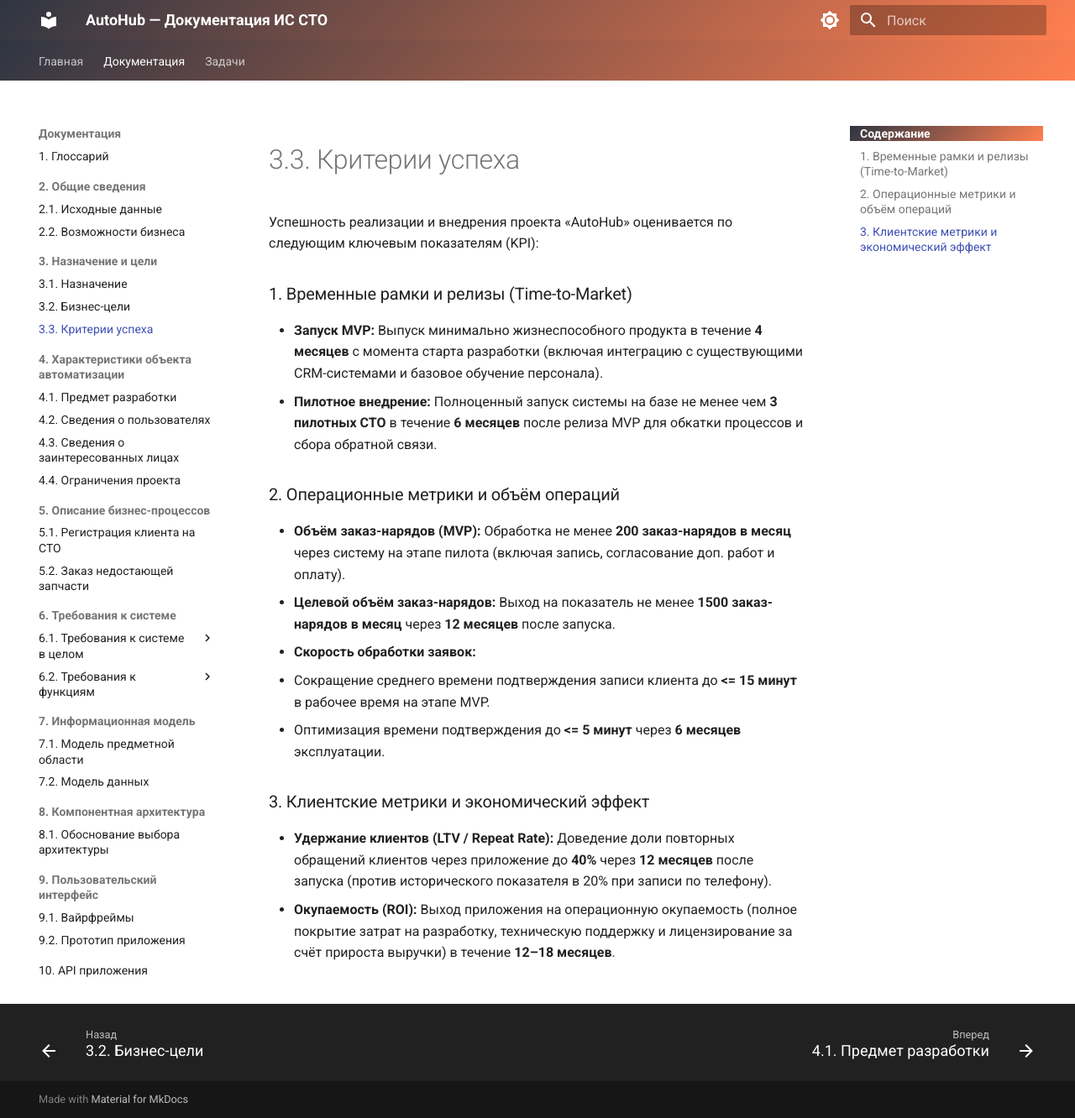
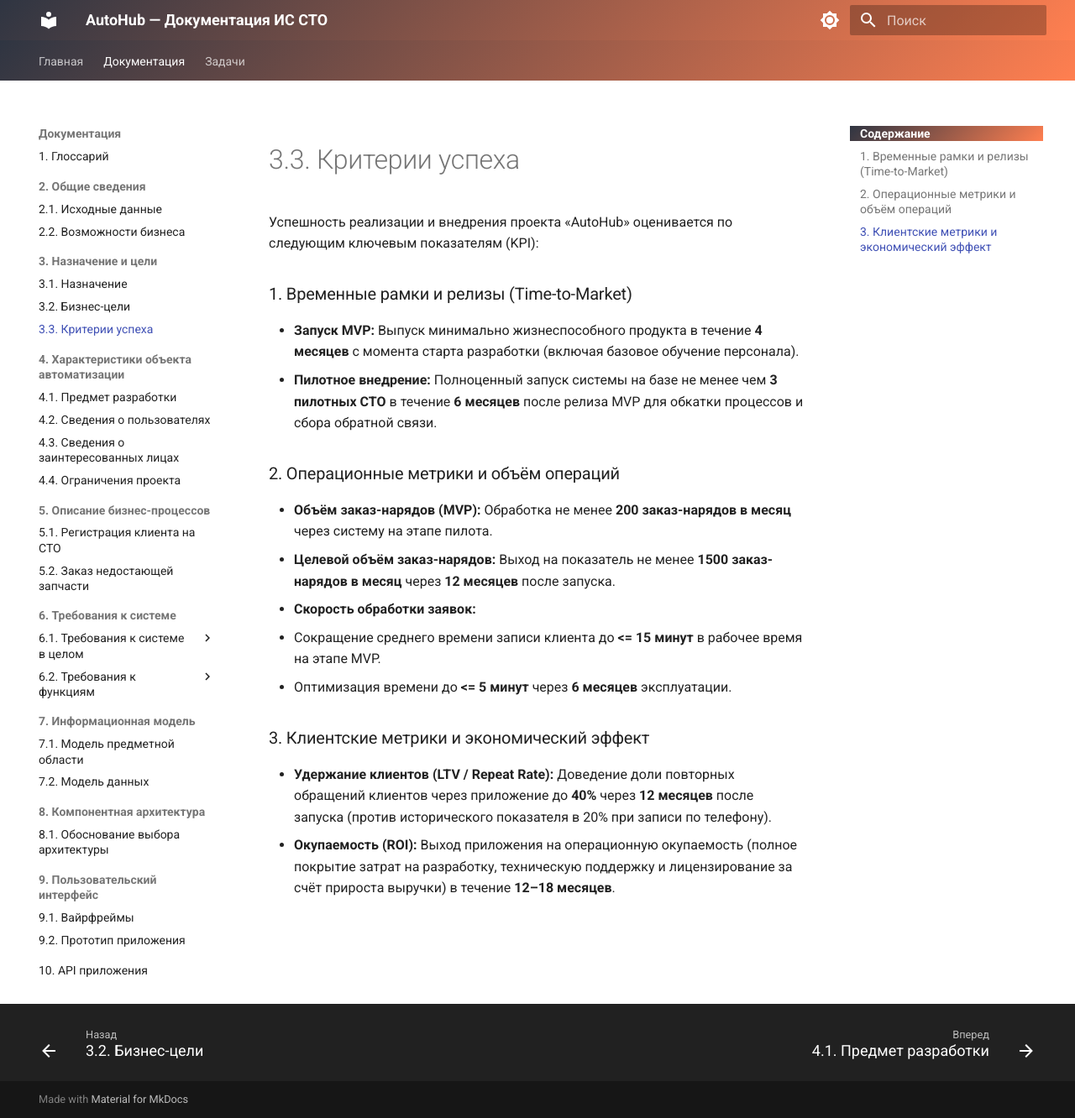
Before and after one commit to IggyKuz/AutoHub-Docs, an MkDocs documentation site: the page built from docs/goals/success-criteria.md, in a window 1280 px wide and 1332 px high. Shown: the whole window at 84% size. Built offline with MkDocs 1.6.1 and Material for MkDocs 9.7.7, drawn with Linux system fonts in a browser that asks for light colours.

Commit message:
Правка по п2 от куратора

```diff
--- a/docs/goals/success-criteria.md
+++ b/docs/goals/success-criteria.md
@@ -3,15 +3,15 @@
 Успешность реализации и внедрения проекта «AutoHub» оценивается по следующим ключевым показателям (KPI):
 
 ### 1. Временные рамки и релизы (Time-to-Market)
-* **Запуск MVP:** Выпуск минимально жизнеспособного продукта в течение **4 месяцев** с момента старта разработки (включая интеграцию с существующими CRM-системами и базовое обучение персонала).
+* **Запуск MVP:** Выпуск минимально жизнеспособного продукта в течение **4 месяцев** с момента старта разработки (включая базовое обучение персонала).
 * **Пилотное внедрение:** Полноценный запуск системы на базе не менее чем **3 пилотных СТО** в течение **6 месяцев** после релиза MVP для обкатки процессов и сбора обратной связи.
 
 ### 2. Операционные метрики и объём операций
-* **Объём заказ-нарядов (MVP):** Обработка не менее **200 заказ-нарядов в месяц** через систему на этапе пилота (включая запись, согласование доп. работ и оплату).
+* **Объём заказ-нарядов (MVP):** Обработка не менее **200 заказ-нарядов в месяц** через систему на этапе пилота.
 * **Целевой объём заказ-нарядов:** Выход на показатель не менее **1500 заказ-нарядов в месяц** через **12 месяцев** после запуска.
 * **Скорость обработки заявок:**
-  * Сокращение среднего времени подтверждения записи клиента до **<= 15 минут** в рабочее время на этапе MVP.
-  * Оптимизация времени подтверждения до **<= 5 минут** через **6 месяцев** эксплуатации.
+  * Сокращение среднего времени записи клиента до **<= 15 минут** в рабочее время на этапе MVP.
+  * Оптимизация времени до **<= 5 минут** через **6 месяцев** эксплуатации.
 
 ### 3. Клиентские метрики и экономический эффект
 * **Удержание клиентов (LTV / Repeat Rate):** Доведение доли повторных обращений клиентов через приложение до **40%** через **12 месяцев** после запуска (против исторического показателя в 20% при записи по телефону).
```
Also changed, not shown: docs/about/goals.md (deleted, +0 -28 lines), docs/about/index.md (deleted, +0 -13 lines), docs/about/scope.md (deleted, +0 -12 lines), docs/index.md (+0 -1 lines), docs/processes/client-registration.md (+2 -2 lines).
